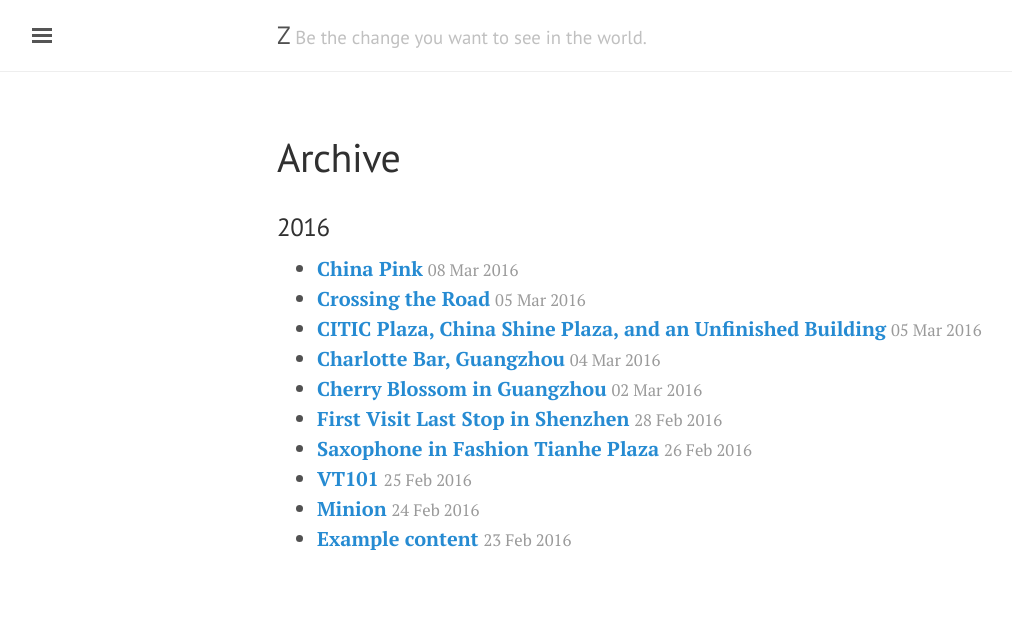
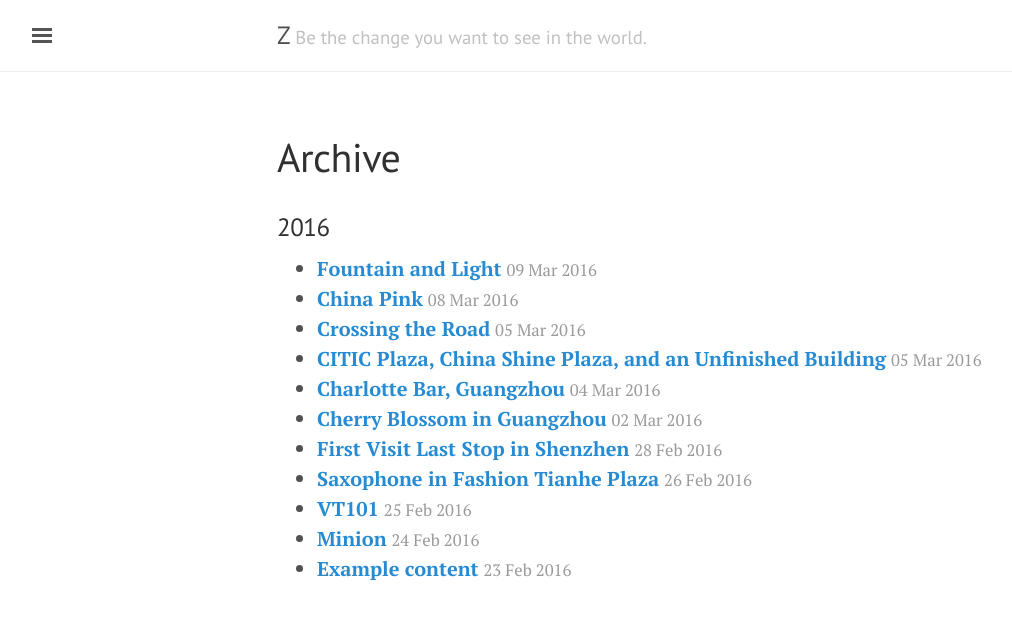
Before and after one commit to comacros/comacros.github.io, a Jekyll site: the page built from archive.md, in a window 1280 px wide. Shown: the top 619 px of the page, without its empty margins (3-1015 px from the left). Built offline with Jekyll 4.4.1, drawn with Linux system fonts in a browser that asks for light colours.

Commit message:
update fountain and light post in archive

```diff
--- a/archive.md
+++ b/archive.md
@@ -5,6 +5,7 @@ title: Archive
 
 ### 2016
 
+* [**Fountain and Light**](http://xiongzh.com/2016/03/09/Fountain-and-Light/) <small style="color:rgb(154,154,154)">09 Mar 2016</small>
 * [**China Pink**](http://xiongzh.com/2016/03/08/China-Pink/) <small style="color:rgb(154,154,154)">08 Mar 2016</small>
 * [**Crossing the Road**](http://xiongzh.com/2016/03/05/Crossing-the-Road/) <small style="color:rgb(154,154,154)">05 Mar 2016</small>
 * [**CITIC Plaza, China Shine Plaza, and an Unfinished Building**](http://xiongzh.com/2016/03/05/CITIC-Plaza,-China-Shine-Plaza,-and-an-Unfinished-Building/) <small style="color:rgb(154,154,154)">05 Mar 2016</small>
```
